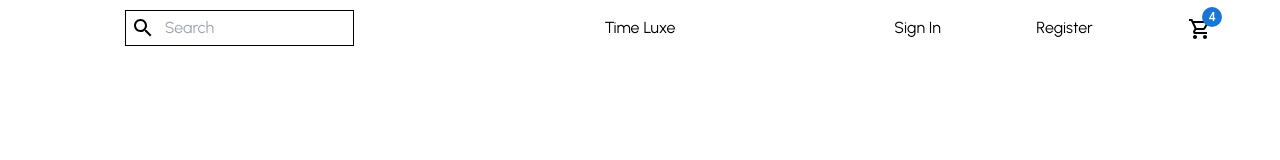
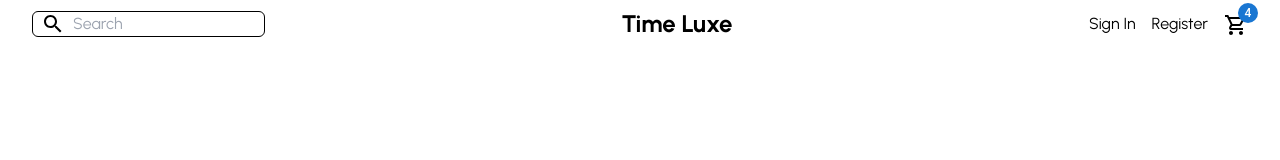
Before and after one commit to adambenaceur/ecommerce-app, a React (Create React App) app: page / in a window 1280 px wide. Shown: the top 160 px of the page. Built offline with nearby package versions, Linux system fonts and the light colour scheme.

Commit message:
cleaned up header.js component by using tailwindcss and removing the header folder and header.css file

```diff
--- /dev/null
+++ b/src/components/Header.js
@@ -0,0 +1,37 @@
+import React from 'react';
+import SearchIcon from '@mui/icons-material/Search';
+import ShoppingCartOutlinedIcon from '@mui/icons-material/ShoppingCartOutlined';
+import Badge from '@mui/material/Badge';
+
+function Header() {
+  return (
+    <div className="flex justify-center">
+      <div className="container">
+        <div className="flex items-center justify-between px-8 py-2">
+          <div className="flex items-center">
+            <div className="border border-black flex items-center rounded-md px-2">
+              <SearchIcon className="mr-2" />
+              <input
+                type="text"
+                placeholder="Search"
+                className="border-none outline-none"
+              />
+            </div>
+          </div>
+          <div className="text-2xl font-bold">Time Luxe</div>
+          <div className="flex items-center space-x-4">
+            <div>Sign In</div>
+            <div>Register</div>
+            <div>
+              <Badge badgeContent={4} color="primary">
+                <ShoppingCartOutlinedIcon />
+              </Badge>
+            </div>
+          </div>
+        </div>
+      </div>
+    </div>
+  );
+}
+
+export default Header;
--- a/src/components/Header/Header.css
+++ /dev/null
@@ -1,33 +0,0 @@
-.container {
-    height: 60px;
-  }
-
-  .wrapper {
-    padding: 10px 20px;
-    display: flex;
-    justify-content: space-between;
-    align-items: center;
-  }
-
-  .left,
-  .right,
-  .center {
-    flex: 1;
-    display: flex;
-    align-items: center;
-    justify-content: space-around;
-  }
-
-  .search {
-    border: 1px solid black;
-    display: flex;
-    align-items: center;
-    margin-left: 25px;
-    padding: 5px;
-  }
-
-  .search input[type='text'] {
-    border: none;
-    outline: none;
-    margin-left: 10px;
-  }
--- a/src/components/Header/Header.js
+++ /dev/null
@@ -1,35 +0,0 @@
-import React from 'react';
-import './Header.css';
-import SearchIcon from '@mui/icons-material/Search';
-import ShoppingCartOutlinedIcon from '@mui/icons-material/ShoppingCartOutlined';
-import Badge from '@mui/material/Badge';
-
-
-function Header() {
-  return (
-    <div className='container'>
-      <div className='wrapper'>
-        <div className='left'>
-          <div className='search'>
-            <SearchIcon />
-            <input type='text' placeholder='Search' />
-          </div>
-        </div>
-        <div className='right'>Time Luxe</div>
-        <div className='center'>
-          <div>Sign In</div>
-          <div>Register</div>
-          <div>
-            <Badge badgeContent={4} color="primary">
-             <ShoppingCartOutlinedIcon />
-            </Badge>
-          </div>
-
-
-        </div>
-      </div>
-    </div>
-  );
-}
-
-export default Header;
--- a/src/pages/Home.js
+++ b/src/pages/Home.js
@@ -1,5 +1,5 @@
 import React from 'react'
-import Header from '../components/Header/Header'
+import Header from '../components/Header'
 import Slider from '../components/Slider'
 
 function Home() {
```
